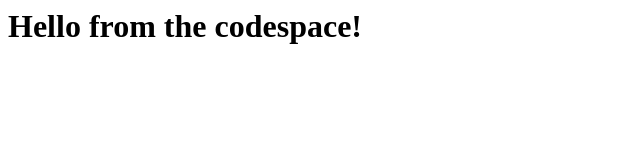
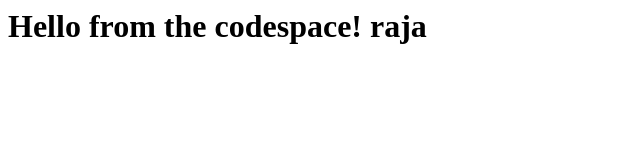
Before and after one commit to avishkardixit/skills-code-with-codespaces, a plain HTML site: page index.html in a window 1280 px wide. Shown: the whole page, without its empty margins (0-640 px from the left). Drawn offline with Linux system fonts and the light colour scheme.

```diff
--- a/index.html
+++ b/index.html
@@ -1 +1 @@
-<h1>Hello from the codespace!</h1>
+<h1>Hello from the codespace! raja </h1>
```
